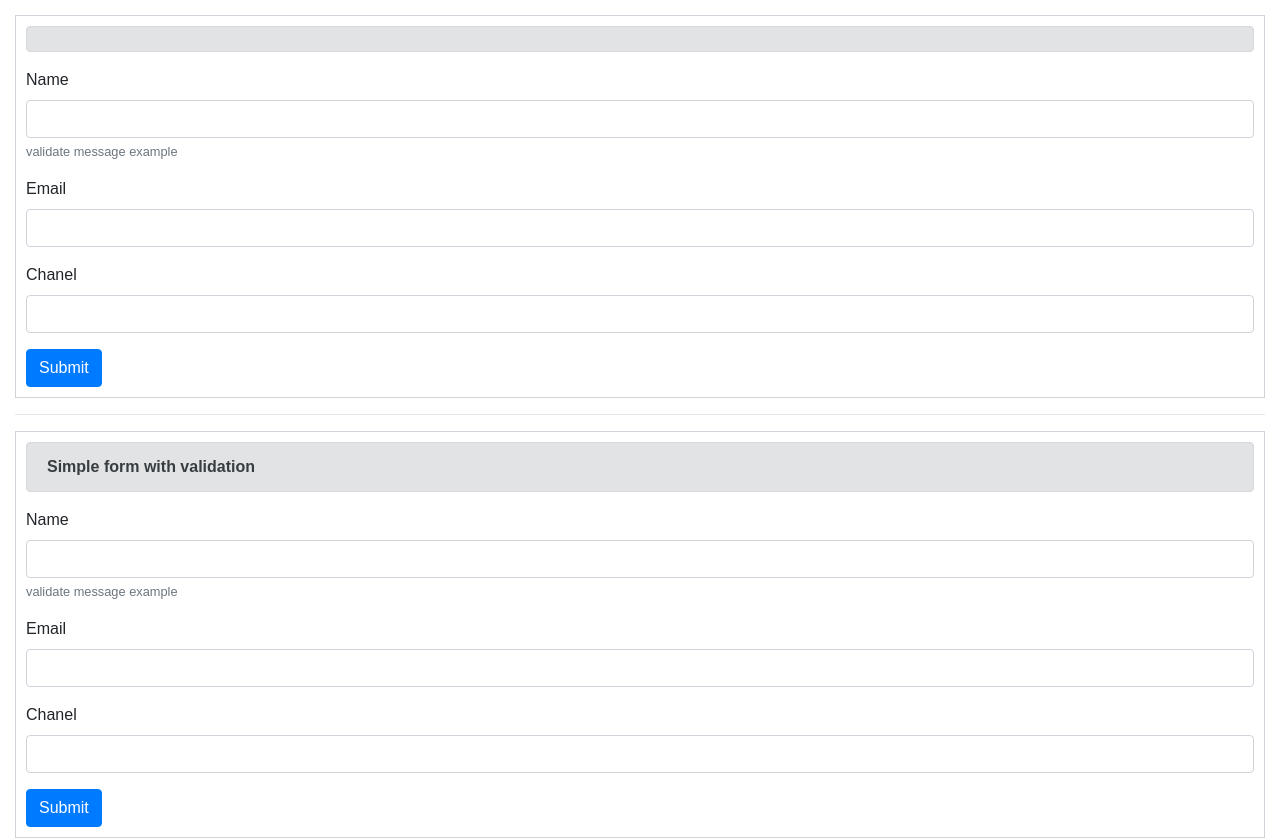
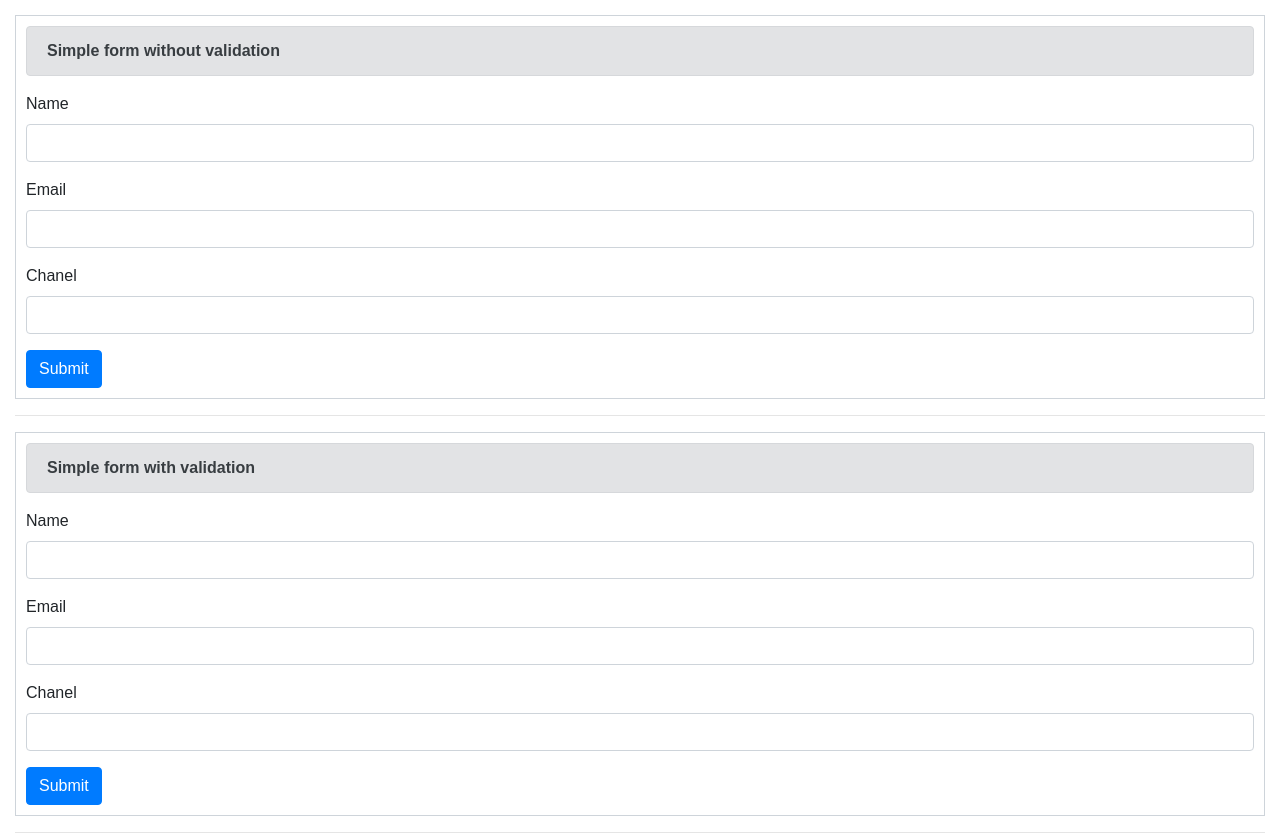
Before and after one commit to dariusz75/react-formik-forms, a React (Create React App) app: page / in a window 1280 px wide. Shown: the top 840 px of the page. Built offline with nearby package versions, Linux system fonts and the light colour scheme.

Commit message:
basic formic functionalities

```diff
--- a/src/App.js
+++ b/src/App.js
@@ -8,7 +8,9 @@ export default function App() {
   return (
     <div className="App">
       <section>
-        <div class="alert alert-secondary"></div>
+        <div class="alert alert-secondary">
+          <strong>Simple form without validation</strong>
+        </div>
         <SimpleForm />
       </section>
       <hr />
--- a/src/components/SimpleForm/SimpleForm.js
+++ b/src/components/SimpleForm/SimpleForm.js
@@ -27,9 +27,6 @@ const SimpleForm = () => {
           onChange={formik.handleChange}
           value={formik.values.name}
         />
-        <small className="form-text text-muted">
-          validate message example{" "}
-        </small>
       </div>
       <div className="form-group">
         <label htmlFor="email">Email</label>
```
